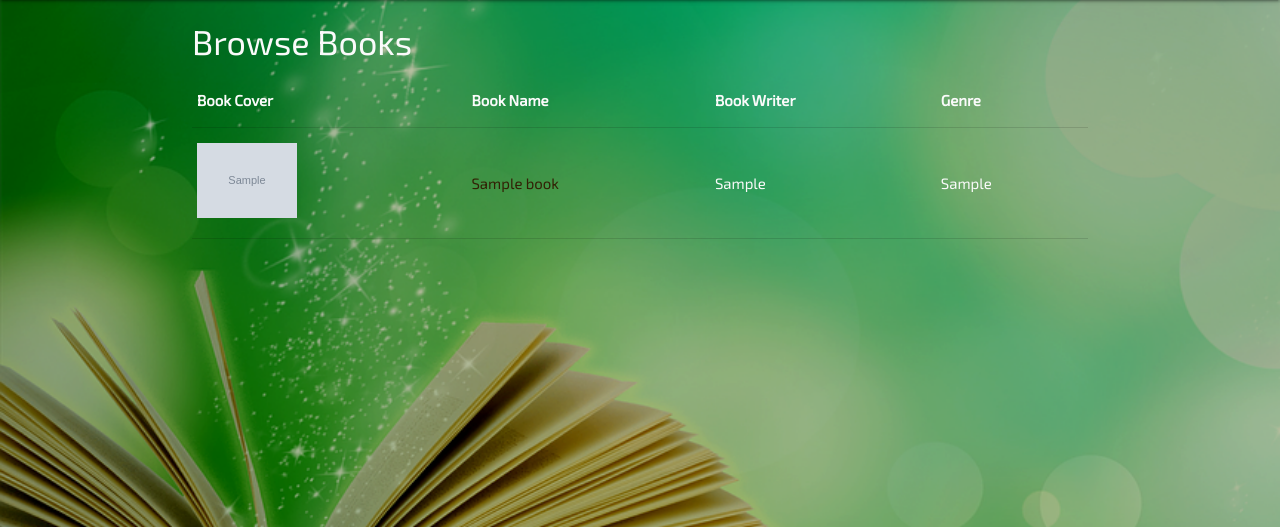
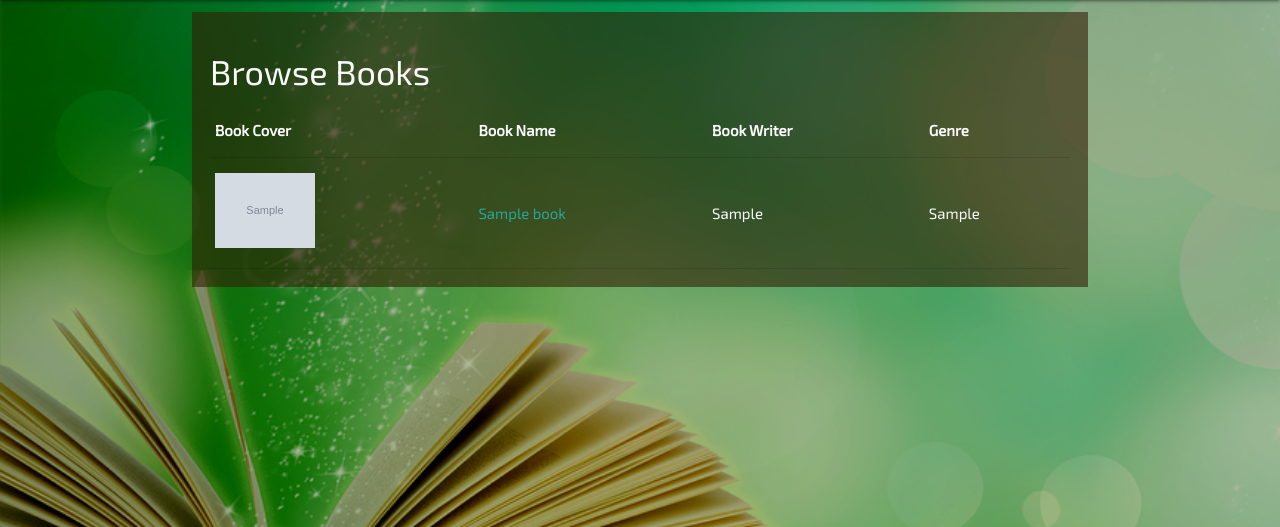
Before and after one commit to emalfiza/temple-library, a Flask app: page / in a window 1280 px wide. Shown: the part 64-591 px from the top of the page. Run offline with Flask 2, Linux system fonts and the light colour scheme; grey boxes marked "Sample" are stand-in pictures; a database or web service that is not in the repository returns one stand-in record (values such as "Sample title"); some libraries are stand-ins or nearby versions.

Commit message:
rgba(50, 33, 5, 0.6) added for the div container to contrast the background and the fonts

```diff
--- a/static/css/style.css
+++ b/static/css/style.css
@@ -29,9 +29,16 @@ main {
     font-family: 'Exo 2', sans-serif;
 }
 
+.bg-color {
+    background-color: rgba(50, 33, 5, 0.6);
+    padding: 18px;
+    margin-top: 12px;
+    margin-bottom: 12px;
+}
+
 /***** to make a href on the home page visually appealing *****/
 a {
-    color: #322105;
+    color: #26a69a;
 }
 
 .highlighting-about {
@@ -87,6 +94,12 @@ visually appealing on a small screen that's why media query added *****/
     font-size: 1.3rem;
     }
 }
+
+@media only screen and (max-width: 390px) {
+    .book-cover {
+    visibility: hidden;
+    }
+}
 /***** FOOTER *****/
 .social-links {
   margin: 0.5em;
--- a/templates/base.html
+++ b/templates/base.html
@@ -45,7 +45,7 @@
 	</header>
 
     <main>
-	<div class="container">
+	<div class="container bg-color">
 		{% block content %} {% endblock %}
 	</div>
     </main>
```
